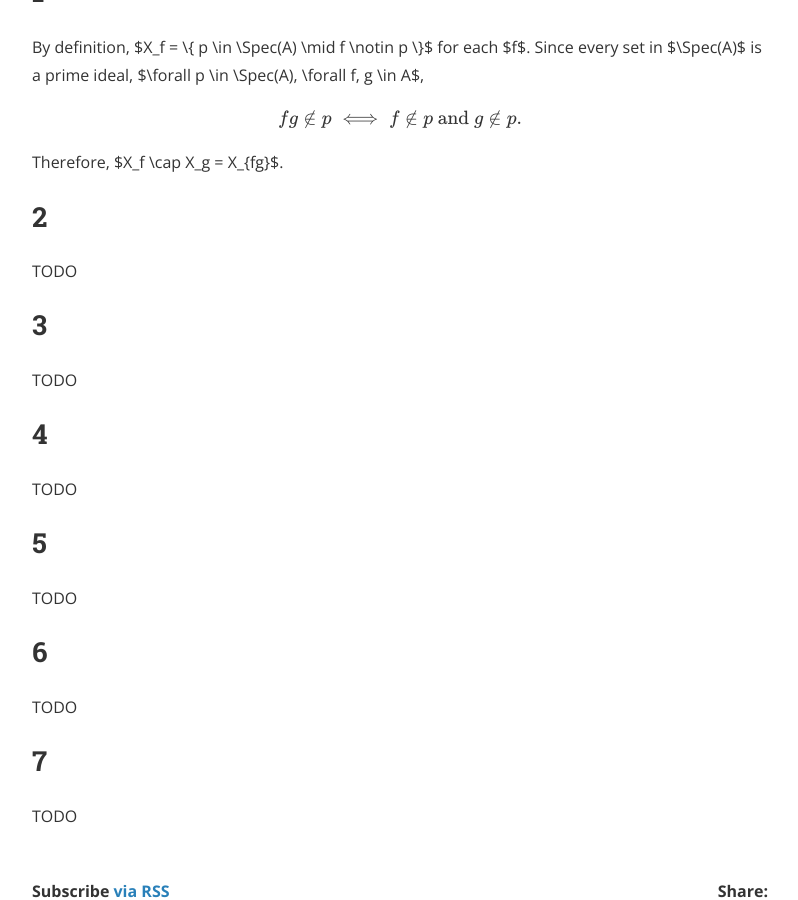
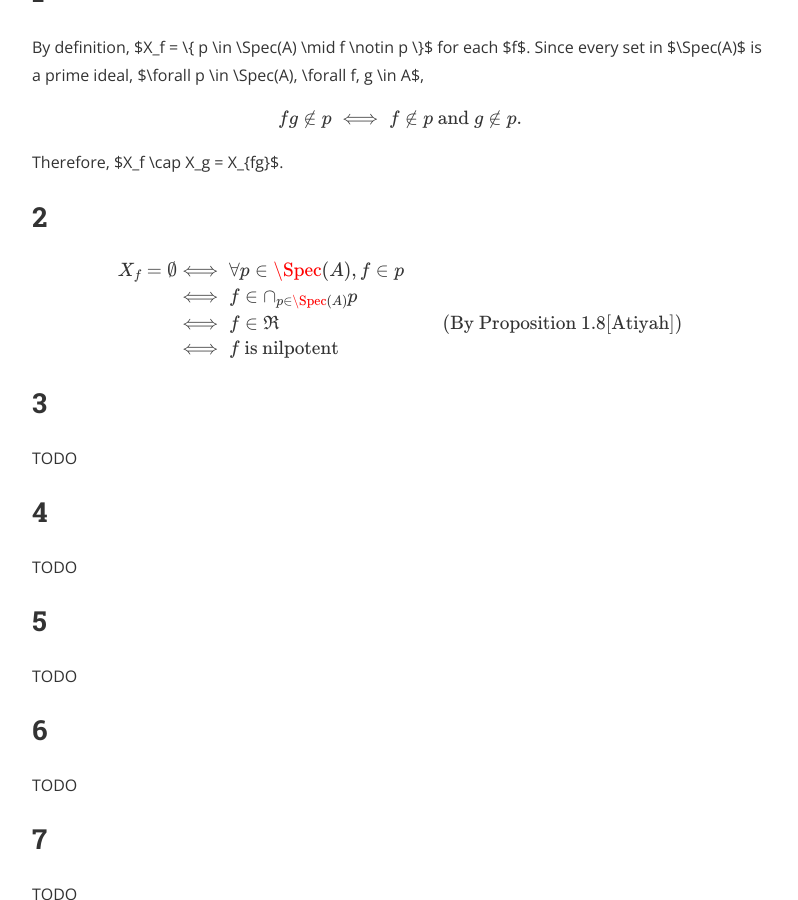
Before and after one commit to hidenori-shinohara/hidenori-shinohara.github.io, a Jekyll site: the page built from _posts/atiyah/chapter1/2019-12-17-zariski-topology-ex-1-17.md, in a window 1280 px wide and 900 px high, scrolled down 1265 px. Shown: the whole window, without its empty margins (240-1038 px from the left). Built offline with Jekyll 4.4.1, drawn with Linux system fonts in a browser that asks for light colours; nearby versions of some CDN libraries; formulas are drawn with MathJax 3.

Commit message:
Finish ex 1-17(ii) [Atiyah]

```diff
--- a/_posts/atiyah/chapter1/2019-12-17-zariski-topology-ex-1-17.md
+++ b/_posts/atiyah/chapter1/2019-12-17-zariski-topology-ex-1-17.md
@@ -56,7 +56,16 @@ $$
 Therefore, $X_f \cap X_g = X_{fg}$.
 
 ## 2
-TODO
+
+$$
+\begin{align*}
+  X_f = \emptyset
+    &\iff \forall p \in \Spec(A), f \in p \\
+    &\iff f \in \cap_{p \in \Spec(A)} p \\
+    &\iff f \in \mathfrak{R} & \text{(By Proposition 1.8[Atiyah])} \\
+    &\iff \text{$f$ is nilpotent}
+\end{align*}
+$$
 
 ## 3
 TODO
```
